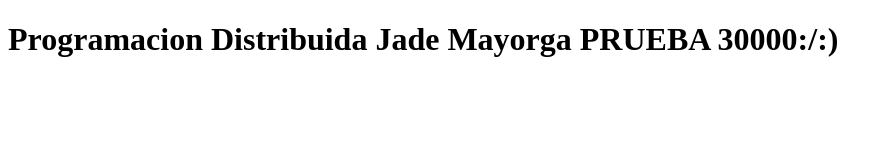
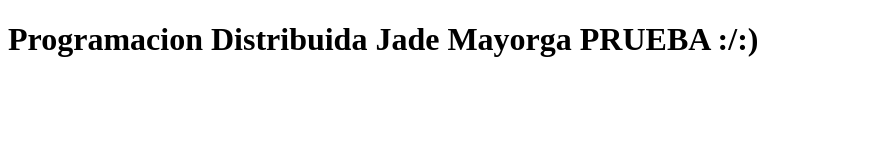
Before and after one commit to mayjade002/HTML_docker, a plain HTML site: page index.html in a window 1280 px wide. Shown: the whole page, without its empty margins (0-892 px from the left). Drawn offline with Linux system fonts and the light colour scheme.

Commit message:
Update index.html

```diff
--- a/index.html
+++ b/index.html
@@ -6,6 +6,6 @@
     <title>Hola Mundo</title>
 </head>
 <body>
-    <h1>Programacion Distribuida Jade Mayorga PRUEBA 30000:/:)</h1>
+    <h1>Programacion Distribuida Jade Mayorga PRUEBA :/:)</h1>
 </body>
 </html>
```
